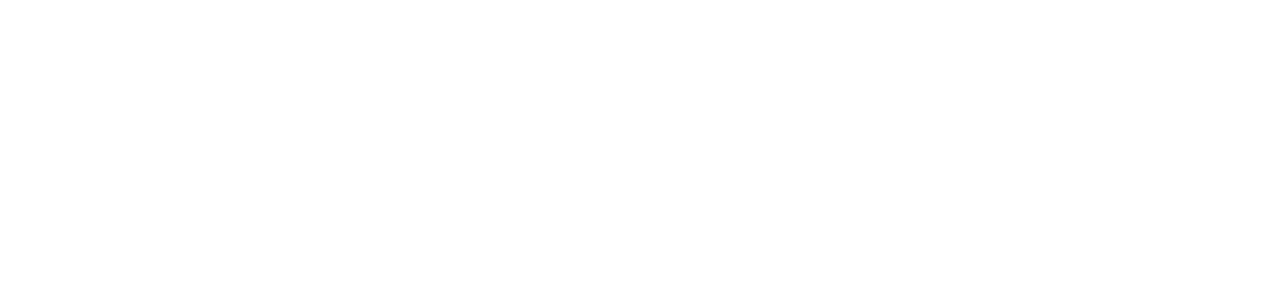
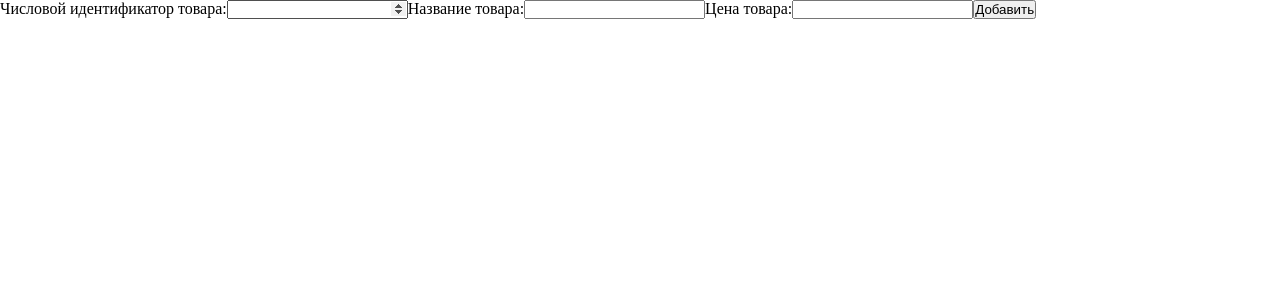
Before and after one commit to IK-Akmal/Basket, a React (Create React App) app: page / in a window 1280 px wide. Shown: the top 300 px of the page. Built offline with nearby package versions, Linux system fonts and the light colour scheme.

Commit message:
added component addproduct

```diff
--- a/package.json
+++ b/package.json
@@ -10,6 +10,7 @@
     "@types/node": "^16.11.43",
     "@types/react": "^18.0.15",
     "@types/react-dom": "^18.0.6",
+    "classnames": "^2.3.1",
     "react": "^18.2.0",
     "react-dom": "^18.2.0",
     "react-scripts": "5.0.1",
--- a/src/App.tsx
+++ b/src/App.tsx
@@ -1,8 +1,11 @@
 import './App.css';
+import AddProduct from './components/AddProduct/AddProduct';
 
 const App = () => (
   <div className="App">
-    <header className="App-header" />
+    <header className="App-header">
+      <AddProduct />
+    </header>
   </div>
 );
 
--- a/src/components/AddProduct/AddProduct.tsx
+++ b/src/components/AddProduct/AddProduct.tsx
@@ -1,9 +1,10 @@
 import { FC } from 'react';
+import cn from 'classnames';
 import styles from './AddProduct.module.css';
 import AddProductProps from './AddProduct.props';
 
 const AddProduct: FC<AddProductProps> = ({ className, ...props }) => (
-  <div className={styles.addproduct} {...props}>
+  <div className={cn(className, styles.addproduct)} {...props}>
     <form className={styles.form}>
       <label className={styles.label} htmlFor="id-product">
         Числовой идентификатор товара:
@@ -18,6 +19,7 @@
         Цена товара:
         <input className={styles.input} id="price-product" name="price" type="number" />
       </label>
+      <button type="submit">Добавить</button>
     </form>
   </div>
 );
```
Also changed, not shown: 1 other file (tests, documents, lock files or other folders).
